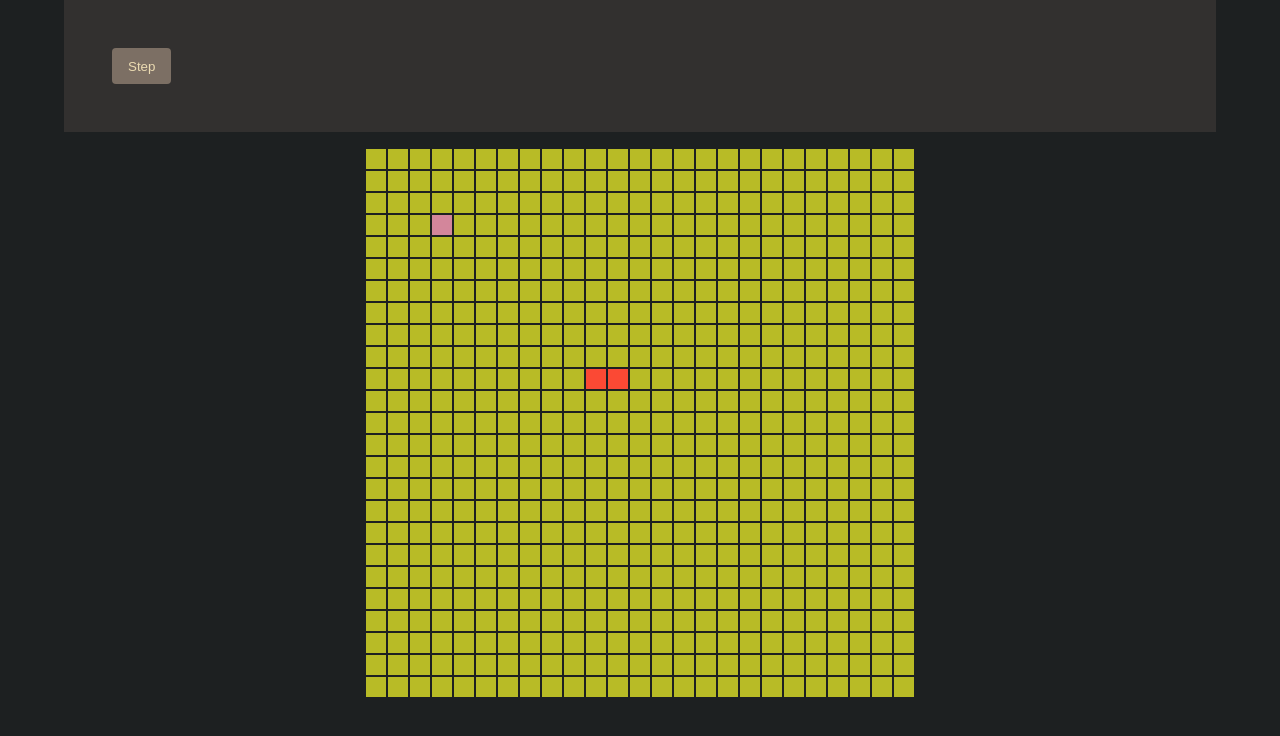
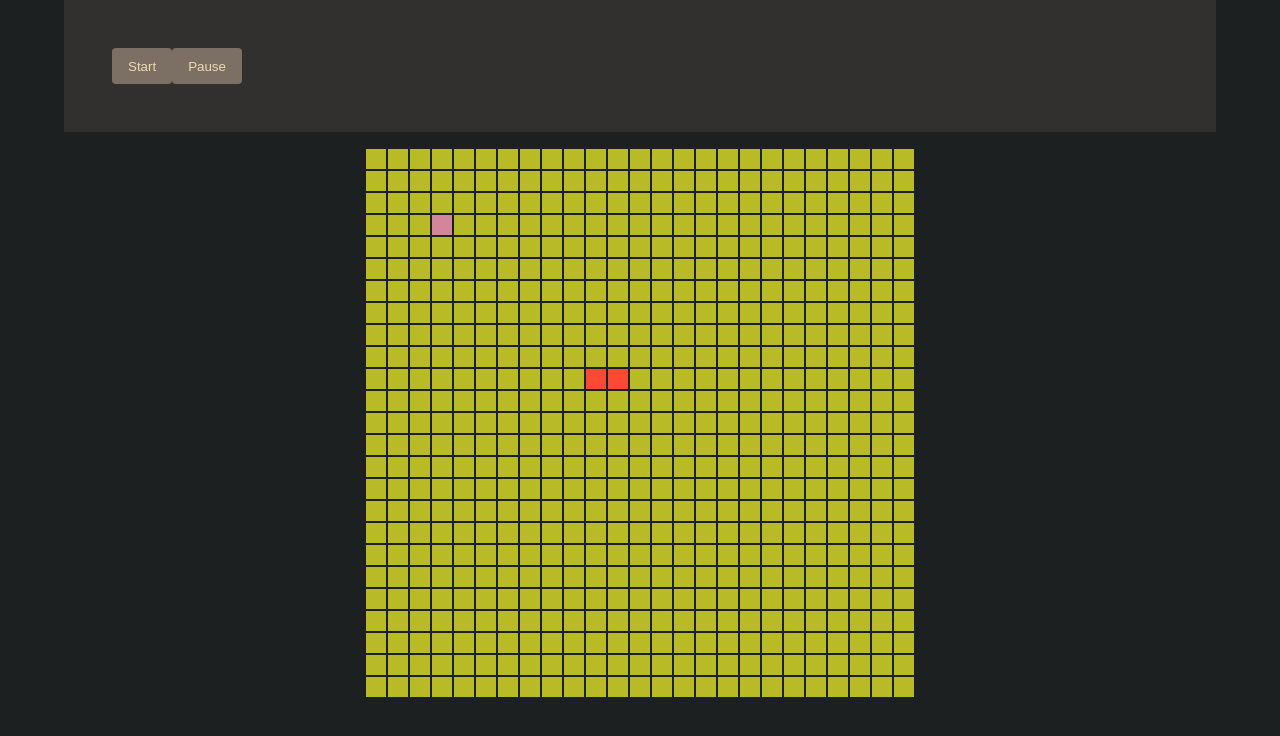
Before and after one commit to JavierPoduje/vue-snake, a Vue app: page / in a window 1280 px wide. Shown: the top 736 px of the page. Built offline with nearby package versions, Linux system fonts and the light colour scheme.

Commit message:
feat: loop the game

```diff
--- a/src/App.vue
+++ b/src/App.vue
@@ -6,23 +6,31 @@
 </template>
 
 <script setup lang="ts">
-  import { watchEffect } from 'vue'
+  import { watchEffect, ref } from 'vue'
   import useGameStore from './stores/game.ts'
   import GameNavbar from './components/GameNavbar.vue'
   import GameGrid from './components/GameGrid.vue'
   import { GameState } from './models.ts'
 
   const gameStore = useGameStore()
+  const looping = ref(false)
 
-  const localTick = () => {
+  const loop = () => {
     gameStore.tick()
-    setTimeout(localTick, 500)
+
+    // if the game change its state, stop the loop
+    if (gameStore.game.state === GameState.Running) {
+      setTimeout(loop, 500)
+    } else {
+      looping.value = false
+    }
   }
 
   // after the user clicks start, start the game loop
   watchEffect(() => {
-    if (gameStore.game.state === GameState.Running) {
-      localTick()
+    if (gameStore.game.state === GameState.Running && !looping.value) {
+      looping.value = true
+      loop()
     }
   })
 </script>
--- a/src/components/GameNavbar.vue
+++ b/src/components/GameNavbar.vue
@@ -1,6 +1,7 @@
 <template>
   <nav class="navbar">
-    <GameButton text="Step" :on-click="gameStore?.tick" />
+    <GameButton text="Start" :on-click="gameStore?.startGame" />
+    <GameButton text="Pause" :on-click="gameStore?.pauseGame" />
   </nav>
 </template>
 
--- a/src/stores/game.ts
+++ b/src/stores/game.ts
@@ -38,7 +38,6 @@ const useGameStore = defineStore<'gameStore', GameStoreType>('gameStore', {
 
       // 2. check if the snake died
       if (isClashedSnake(nextSnake)) {
-        console.log('is clashed snake')
         return this.finishGame()
       }
 
@@ -52,9 +51,11 @@ const useGameStore = defineStore<'gameStore', GameStoreType>('gameStore', {
         this.snake.body = nextSnake
       }
     },
-    // Todo: not implemented
     startGame() {
       this.game.state = GameState.Running
+    },
+    pauseGame() {
+      this.game.state = GameState.Pending
     },
     // Todo: not implemented
     finishGame() {
```
